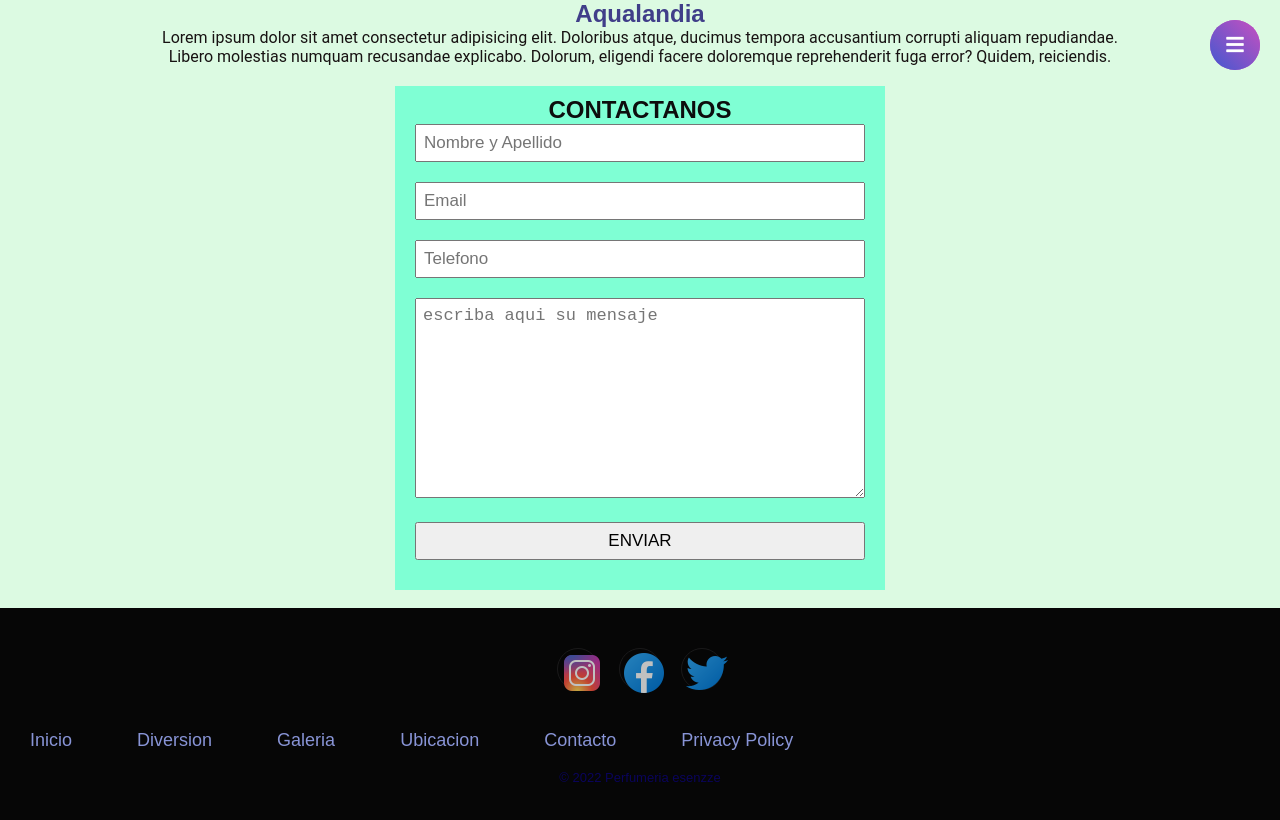
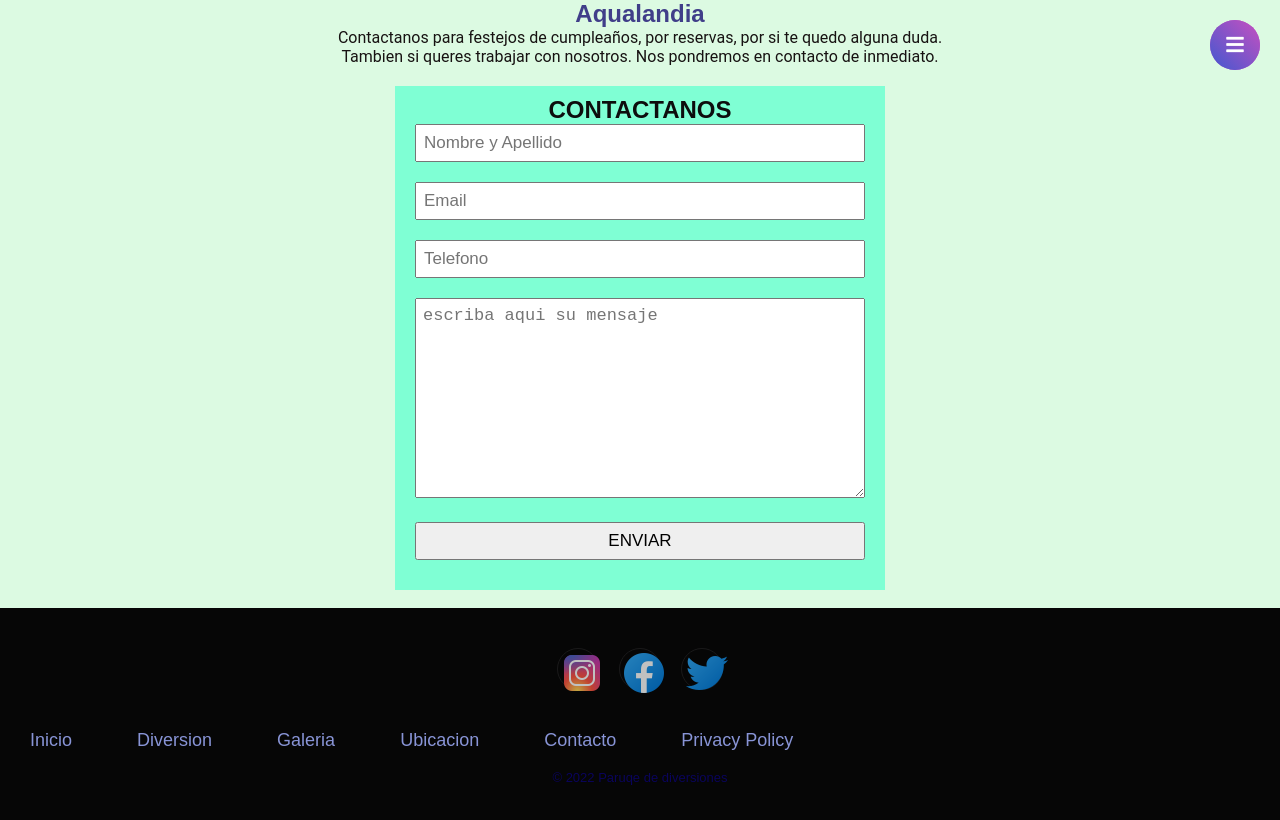
Before and after one commit to cristaltans/java.github.io, a plain HTML site: page pages/Contactanos.html in a window 1280 px wide. Drawn offline with Linux system fonts and the light colour scheme.

Commit message:
Update Contactanos.html

```diff
--- a/pages/Contactanos.html
+++ b/pages/Contactanos.html
@@ -1,6 +1,8 @@
 <!DOCTYPE html>
 <html lang="en">
 <head>
+    <meta name="description" content="El mayor parque de diversiones de Argentina">
+    <meta name="keywords" content="juegos, parque, acuatico, tirolesa, diversion, vacaciones, laberinto, entrenimiento, piscinas, aventura">
     <meta charset="UTF-8">
     <meta http-equiv="X-UA-Compatible" content="IE=edge">
     <meta name="viewport" content="width=device-width, initial-scale=1.0">
@@ -28,9 +30,9 @@
     </h1>
     <div class="informacion">
         <p>
-            Lorem ipsum dolor sit amet consectetur adipisicing elit. Doloribus atque, ducimus tempora accusantium corrupti aliquam repudiandae.
+            Contactanos para festejos de cumpleaños, por reservas, por si te quedo alguna duda.
             <br>
-            Libero molestias numquam recusandae explicabo. Dolorum, eligendi facere doloremque reprehenderit fuga error? Quidem, reiciendis.
+            Tambien si queres trabajar con nosotros. Nos pondremos en contacto de inmediato.
         </p>
     </div>
 
@@ -76,7 +78,7 @@
                 <a href="#">Privacy Policy</a>
             </li>
         </ul>
-        <p class="copyright">© 2022 Perfumeria esenzze</p>
+        <p class="copyright">© 2022 Paruqe de diversiones</p>
 
     </section>
 </body>
```
